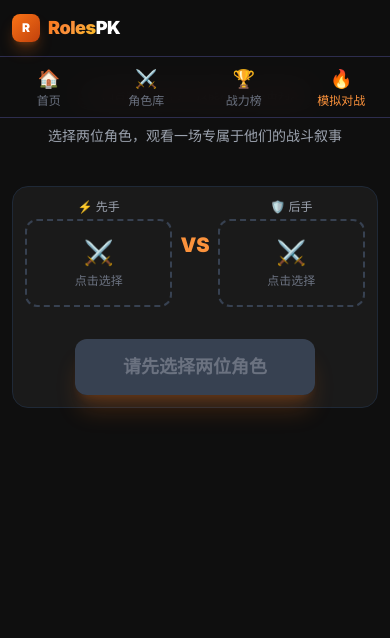
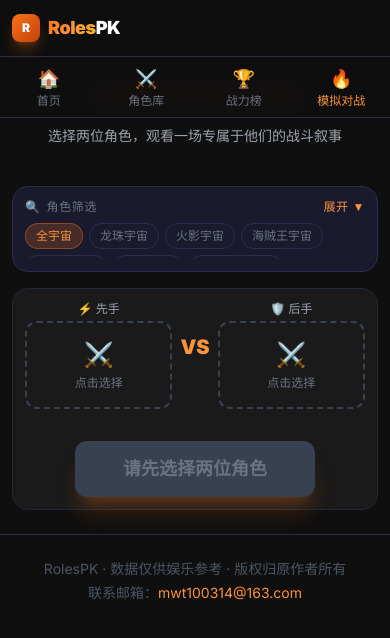
Before and after one commit to TangoFinger/RolesPK, a React (Vite) app: page /#/battle in a window 390 px wide. Shown: the top 638 px of the page. Built offline with nearby package versions, Linux system fonts and the light colour scheme.

Commit message:
mobile filter and battle update

```diff
--- /dev/null
+++ b/src/components/Footer.tsx
@@ -0,0 +1,14 @@
+import React from 'react'
+
+const EMAIL = 'mwt100314@163.com'
+
+export default function Footer() {
+  return (
+    <footer className="border-t border-[#2d2d4e] py-6 px-4 text-center text-gray-600 text-sm">
+      <p className="mb-1">RolesPK · 数据仅供娱乐参考 · 版权归原作者所有</p>
+      <p>
+        联系邮箱：<a href={`mailto:${EMAIL}`} className="text-orange-400 hover:text-orange-300 transition-colors">{EMAIL}</a>
+      </p>
+    </footer>
+  )
+}
--- a/src/pages/BattlePage.tsx
+++ b/src/pages/BattlePage.tsx
@@ -1,7 +1,8 @@
-import React, { useState, useRef, useEffect } from 'react'
+import React, { useState, useRef, useEffect, useCallback } from 'react'
 import { Link } from 'react-router-dom'
 import { useAppDataContext } from '../App'
 import { simulateBattle } from '../engine/battleEngine'
+import Footer from '../components/Footer'
 import type { BattleResult, BattleEvent, Character, Skill } from '../types'
 
 // 技能类型配色
@@ -39,15 +40,23 @@ function CharacterSelector({
   selected,
   onSelect,
   exclude,
+  universeFilter,
 }: {
   label: string
   selected: Character | null
   onSelect: (c: Character) => void
   exclude?: string
+  universeFilter: string
 }) {
   const { characters, skillsMap } = useAppDataContext()
   const [open, setOpen] = useState(false)
-  const list = characters.filter(c => c.id !== exclude)
+
+  // 根据筛选过滤角色列表，按综合战力排序
+  const list = characters
+    .filter(c => c.id !== exclude)
+    .filter(c => universeFilter === 'all' || c.universeId === universeFilter)
+    .sort((a, b) => b.overallScore - a.overallScore)
+
   const skills = selected ? (skillsMap[selected.id] ?? []) : []
 
   return (
@@ -225,7 +234,7 @@ interface HistoryEntry {
 
 // ============ 主页面 ============
 export default function BattlePage() {
-  const { characters, skillsMap } = useAppDataContext()
+  const { characters, universes, skillsMap } = useAppDataContext()
   const [charA, setCharA] = useState<Character | null>(null)
   const [charB, setCharB] = useState<Character | null>(null)
   const [result, setResult] = useState<BattleResult | null>(null)
@@ -236,6 +245,33 @@ export default function BattlePage() {
   const [maxHpA, setMaxHpA] = useState(0)
   const [maxHpB, setMaxHpB] = useState(0)
   const [history, setHistory] = useState<HistoryEntry[]>([])
+
+  // 筛选状态
+  const [universeFilter, setUniverseFilter] = useState('all')
+  const [filterExpanded, setFilterExpanded] = useState(false)
+  const filterRef = useRef<HTMLDivElement>(null)
+  const [filterNeedsCollapse, setFilterNeedsCollapse] = useState(false)
+
+  const checkCollapse = useCallback(() => {
+    const el = filterRef.current
+    if (!el) return
+    const prev = el.style.maxHeight
+    el.style.maxHeight = 'none'
+    const full = el.scrollHeight
+    el.style.maxHeight = prev
+    setFilterNeedsCollapse(full > 36)
+  }, [])
+
+  useEffect(() => {
+    const timer = setTimeout(checkCollapse, 100)
+    const handleResize = () => checkCollapse()
+    window.addEventListener('resize', handleResize)
+    return () => {
+      clearTimeout(timer)
+      window.removeEventListener('resize', handleResize)
+    }
+  }, [universes, checkCollapse])
+
   const bottomRef = useRef<HTMLDivElement>(null)
   const timerRef = useRef<ReturnType<typeof setTimeout> | null>(null)
 
@@ -326,11 +362,54 @@ export default function BattlePage() {
           <p className="text-gray-400 text-sm">选择两位角色，观看一场专属于他们的战斗叙事</p>
         </div>
 
+        {/* 筛选面板 */}
+        <div className="bg-[#1a1a2e] border border-[#2d2d4e] rounded-2xl p-3 sm:p-4 mb-4">
+          <div className="text-xs text-gray-500 font-medium uppercase tracking-wider mb-2 flex items-center gap-1.5">
+            <span>🔍</span> 角色筛选
+            {filterNeedsCollapse && (
+              <button
+                onClick={() => setFilterExpanded(v => !v)}
+                className="ml-auto text-xs text-orange-400 hover:text-orange-300 transition-colors"
+              >
+                {filterExpanded ? '收起 ▲' : '展开 ▼'}
+              </button>
+            )}
+          </div>
+          <div
+            ref={filterRef}
+            className="flex flex-wrap gap-1.5 overflow-hidden transition-all duration-300"
+            style={{ maxHeight: filterExpanded ? '500px' : '36px' }}
+          >
+            {/* 宇宙筛选 */}
+            {['all', ...universes.map(u => u.id)].map(uid => {
+              const u = universes.find(x => x.id === uid)
+              const active = universeFilter === uid
+              return (
+                <button
+                  key={`uni-${uid}`}
+                  onClick={() => setUniverseFilter(uid)}
+                  className="text-xs px-2.5 py-1 rounded-full border font-medium transition-all shrink-0 whitespace-nowrap"
+                  style={
+                    active && u
+                      ? { background: u.color + '25', borderColor: u.color + '60', color: u.color }
+                      : active
+                      ? { background: 'rgba(249,115,22,0.2)', borderColor: 'rgba(249,115,22,0.4)', color: '#fb923c' }
+                      : { borderColor: '#2d2d4e', color: '#6b7280' }
+                  }
+                >
+                  {uid === 'all' ? '全宇宙' : u?.name}
+                </button>
+              )
+            })}
+          </div>
+        </div>
+
         {/* 角色选择 + 技能预览 */}
         <div className="bg-[#1a1a1a] rounded-2xl p-3 sm:p-6 mb-6 border border-gray-800">
           <div className="flex flex-row gap-2 sm:gap-6 items-start">
             <CharacterSelector label="⚡ 先手" selected={charA}
-              onSelect={c => { setCharA(c); reset() }} exclude={charB?.id} />
+              onSelect={c => { setCharA(c); reset() }} exclude={charB?.id}
+              universeFilter={universeFilter} />
             <div className="hidden sm:flex flex-col items-center justify-start pt-16 px-2 flex-shrink-0">
               <div className="text-4xl font-black text-orange-400 drop-shadow-[0_0_20px_rgba(249,115,22,0.5)]">VS</div>
             </div>
@@ -338,7 +417,8 @@ export default function BattlePage() {
               <div className="text-xl font-black text-orange-400">VS</div>
             </div>
             <CharacterSelector label="🛡️ 后手" selected={charB}
-              onSelect={c => { setCharB(c); reset() }} exclude={charA?.id} />
+              onSelect={c => { setCharB(c); reset() }} exclude={charA?.id}
+              universeFilter={universeFilter} />
           </div>
 
           {/* 战力对比条 */}
@@ -493,6 +573,7 @@ export default function BattlePage() {
           </div>
         )}
       </div>
+      <Footer />
     </div>
   )
 }
--- a/src/pages/CharacterDetailPage.tsx
+++ b/src/pages/CharacterDetailPage.tsx
@@ -1,6 +1,7 @@
 import React, { useState } from 'react'
 import { useParams, Link, useNavigate } from 'react-router-dom'
 import RadarChart from '../components/RadarChart'
+import Footer from '../components/Footer'
 import { useAppDataContext } from '../App'
 import type { Skill } from '../types'
 
@@ -240,6 +241,7 @@ export default function CharacterDetailPage() {
           </div>
         )}
       </div>
+      <Footer />
     </div>
   )
 }
--- a/src/pages/CharactersPage.tsx
+++ b/src/pages/CharactersPage.tsx
@@ -1,6 +1,7 @@
 import React, { useState, useMemo } from 'react'
 import { useSearchParams } from 'react-router-dom'
 import CharacterCard from '../components/CharacterCard'
+import Footer from '../components/Footer'
 import { useAppDataContext } from '../App'
 
 const SORT_OPTIONS = [
@@ -76,6 +77,7 @@ export default function CharactersPage() {
           </div>
         )}
       </div>
+      <Footer />
     </div>
   )
 }
--- a/src/pages/HomePage.tsx
+++ b/src/pages/HomePage.tsx
@@ -2,6 +2,7 @@ import React from 'react'
 import { Link } from 'react-router-dom'
 import CharacterCard from '../components/CharacterCard'
 import BattleCard from '../components/BattleCard'
+import Footer from '../components/Footer'
 import { useAppDataContext } from '../App'
 
 export default function HomePage() {
@@ -160,9 +161,7 @@ export default function HomePage() {
         </div>
       </section>
 
-      <footer className="border-t border-[#2d2d4e] py-8 px-4 text-center text-gray-600 text-sm">
-        RolesPK · 数据仅供娱乐参考 · 版权归原作者所有
-      </footer>
+      <Footer />
     </div>
   )
 }
--- a/src/pages/RankingPage.tsx
+++ b/src/pages/RankingPage.tsx
@@ -1,5 +1,6 @@
 import React, { useState, useRef, useEffect, useCallback } from 'react'
 import { Link } from 'react-router-dom'
+import Footer from '../components/Footer'
 import { useAppDataContext } from '../App'
 
 type SortKey = 'overall' | 'attack' | 'defense' | 'speed' | 'intelligence' | 'stamina' | 'special'
@@ -39,11 +40,21 @@ export default function RankingPage() {
       el.style.maxHeight = 'none'
       const full = el.scrollHeight
       el.style.maxHeight = prev
-      setter(full > 44)
+      // 固定阈值，超过一行就显示展开按钮
+      setter(full > 36)
     }
   }, [])
 
-  useEffect(() => { checkCollapse() }, [universes, checkCollapse])
+  useEffect(() => {
+    // 延迟执行确保 DOM 已渲染
+    const timer = setTimeout(checkCollapse, 100)
+    const handleResize = () => checkCollapse()
+    window.addEventListener('resize', handleResize)
+    return () => {
+      clearTimeout(timer)
+      window.removeEventListener('resize', handleResize)
+    }
+  }, [universes, checkCollapse])
 
   const sorted = [...characters]
     .filter(c => universeFilter === 'all' || c.universeId === universeFilter)
@@ -78,6 +89,14 @@ export default function RankingPage() {
           <div>
             <div className="text-xs text-gray-500 font-medium uppercase tracking-wider mb-2 flex items-center gap-1.5">
               <span>🌐</span> 宇宙筛选
+              {uniNeedsCollapse && (
+                <button
+                  onClick={() => setUniExpanded(v => !v)}
+                  className="ml-auto text-xs text-orange-400 hover:text-orange-300 transition-colors"
+                >
+                  {uniExpanded ? '收起 ▲' : '展开 ▼'}
+                </button>
+              )}
             </div>
             <div
               ref={uniRef}
@@ -104,15 +123,6 @@ export default function RankingPage() {
                   </button>
                 )
               })}
-              {uniNeedsCollapse && (
-                <button
-                  onClick={() => setUniExpanded(v => !v)}
-                  className="text-xs px-3 py-1.5 rounded-full border font-medium transition-all shrink-0"
-                  style={{ borderColor: '#2d2d4e', color: '#fb923c' }}
-                >
-                  {uniExpanded ? '收起 ▲' : '展开 ▼'}
-                </button>
-              )}
             </div>
           </div>
 
@@ -123,6 +133,14 @@ export default function RankingPage() {
           <div>
             <div className="text-xs text-gray-500 font-medium uppercase tracking-wider mb-2 flex items-center gap-1.5">
               <span>📊</span> 排序维度
+              {sortNeedsCollapse && (
+                <button
+                  onClick={() => setSortExpanded(v => !v)}
+                  className="ml-auto text-xs text-orange-400 hover:text-orange-300 transition-colors"
+                >
+                  {sortExpanded ? '收起 ▲' : '展开 ▼'}
+                </button>
+              )}
             </div>
             <div
               ref={sortRef}
@@ -142,15 +160,6 @@ export default function RankingPage() {
                   <span>{tab.icon}</span>{tab.label}
                 </button>
               ))}
-              {sortNeedsCollapse && (
-                <button
-                  onClick={() => setSortExpanded(v => !v)}
-                  className="flex items-center gap-1 px-3 py-1.5 rounded-full text-xs font-medium whitespace-nowrap border transition-all shrink-0 border-[#2d2d4e]"
-                  style={{ color: '#fb923c' }}
-                >
-                  {sortExpanded ? '收起 ▲' : '展开 ▼'}
-                </button>
-              )}
             </div>
           </div>
         </div>
@@ -320,6 +329,7 @@ export default function RankingPage() {
         )}
 
       </div>
+      <Footer />
     </div>
   )
 }
```
